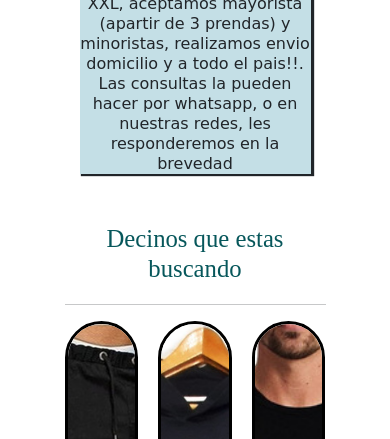
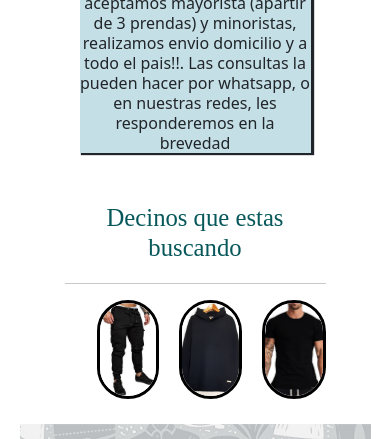
Before and after one commit to clarorecri1996/clase36360, a website: page index.html in a window 390 px wide. Shown: the part 1035-1474 px from the top of the page. Drawn offline with nearby package versions, Linux system fonts and the light colour scheme; a web font is replaced by a local one.

Commit message:
no hubo cambios destacables

```diff
--- a/estilosass/style.scss
+++ b/estilosass/style.scss
@@ -1,6 +1,6 @@
 //partials
 @import "../partials/navegacion-header";
-@import "../partials/_home";
+@import "../partials/home";
 @import "../partials/coleccion";
 @import "../partials/zapatillas";
 @import "../partials/kids";
--- a/index.html
+++ b/index.html
@@ -7,14 +7,14 @@
     <meta name="description" content="Buscas ropa de calidad? este es tu sitio!">
     <meta name="keywords" content="">
     <title>Fashion</title>
+    <!--styls-->
+    <link rel="stylesheet" href="estilosass/style.css" >
     <!--Bootstrap-->
     <link rel="stylesheet" href="https://cdn.jsdelivr.net/npm/bootstrap@5.2.0-beta1/dist/css/bootstrap.min.css">
     <!--icon page-->
     <link rel="icon" href="imagenes/logo-1.png">
     <!--Fontaweon-->
     <link rel="stylesheet" href="https://cdnjs.cloudflare.com/ajax/libs/font-awesome/6.1.1/css/all.min.css">
-    <!--styls-->
-    <link rel="stylesheet" href="estilosass/style.css" >
     <!--fontgoogle-->
     <link rel="preconnect" href="https://fonts.googleapis.com">
     <link rel="preconnect" href="https://fonts.gstatic.com" crossorigin>
@@ -49,15 +49,15 @@
             <hr>
             <div class="main__option">
                 <ul class="main__option__list">
-                    <li class="listImg">
+                    <li class="listImg prenda1">
                         <img src="./imagenes/pantalon.jpeg" alt="foto de un pantalon que da ingreso a ese sector de la pagina" class="home__imagen">
                         <a href="" class="textImg">Pantalon</a>
                     </li>
-                    <li class="listImg">
+                    <li class="listImg prenda2">
                         <img src="./imagenes/buzos.jpg" alt="foto de un buzos que da ingreso a ese sector de la pagina" class="home__imagen">
                         <a href="" class="textImg">Buzos</a>
                     </li>
-                    <li class="listImg">
+                    <li class="listImg prenda3">
                         <img src="./imagenes/remeras.jpeg" alt="foto de un remera que da ingreso a ese sector de la pagina" class="home__imagen">
                         <a href="" class="textImg">Remeras</a>
                     </li>
--- a/partials/_home.scss
+++ b/partials/_home.scss
@@ -1,3 +1,6 @@
+@import "../partials/variantes";
+
+
 .main__home{
     @include margenes;
     text-align: center;
@@ -26,9 +29,26 @@
         .main__option__list{
             box-sizing: content-box;
             display: grid;
-            grid-template-columns: 1fr 1fr 1fr;
-            grid-auto-rows:500px ;
+            grid-template-areas:
+                "prenda1 prenda2 prenda3";
             grid-gap: 20px;
+
+            @include media-up(sm){
+                grid-template-areas:
+                "ropa1 ropa1 ropa1"
+                "ropa2 ropa2 ropa2"
+                "ropa3 ropa3 ropa3";
+            }
+            .prenda1{
+                grid-area: prenda1;
+            }
+            .prenda2{
+                grid-area: prenda2;
+            }
+            .prenda3{
+                grid-area: prenda3;
+            }
+        }
 
             .listImg{
                 position: relative;
@@ -70,16 +90,14 @@
         }
 
     }
-}
 
-@media (max-width: 576px) {
-    .main__option .main__option__list{
-        box-sizing: content-box;
-        display: grid;
-        grid-template-columns: 1fr;
-        grid-auto-rows:500px ;
-        grid-gap: 20px;
-        padding: 0;
+    @media (max-width: 576px){
+        .main__option__list{
+            grid-template-areas:
+            "prenda1 prenda1 prenda1"
+            "prenda2 prenda2 prenda2"
+            "prenda3 prenda3 prenda3";
+
+            grid-row: 1fr 1fr 1fr;
+        }
     }
-
-}
--- a/partials/_navegacion-header.scss
+++ b/partials/_navegacion-header.scss
@@ -73,6 +73,4 @@
         }
     }
 
-
-
 }
--- a/partials/_variantes.scss
+++ b/partials/_variantes.scss
@@ -26,3 +26,16 @@ $colores: (
     "fondo-navegador":#66A5AD,
     "colorTitulos": #07575B,
 );
+
+$breackpoints: (
+    sm: 540px,
+    md: 768px,
+    lg: 1024px
+);
+
+
+@mixin media-up ($breackpoints)  {
+    @media screen and (min-width: map-get($breackpoints, $breackpoints)) {
+
+    }
+}
```
Also changed, not shown: paginas/kids.html (+3 -3 lines), estilosass/style.css, imagenes/pantalon-niños.webp (added), imagenes/patalon-niño.jpg (deleted), 1 other file.
